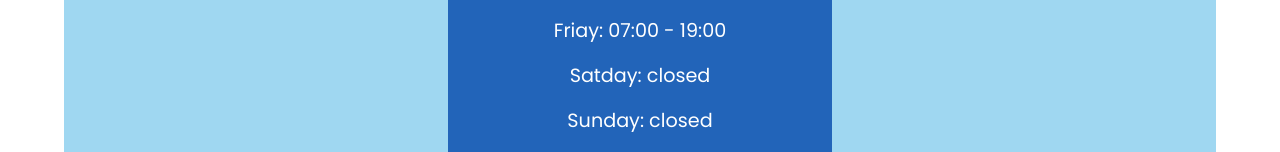
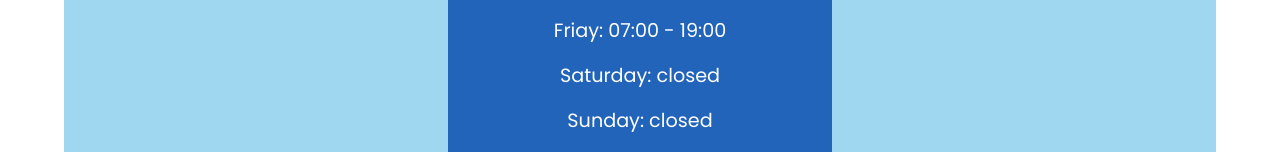
Before and after one commit to luana-david/Clinnetic-Angular, an Angular app: page / in a window 1280 px wide. Shown: the part 713-865 px from the top of the page. Built offline with nearby package versions, Linux system fonts and the light colour scheme.

Commit message:
correct typo

```diff
--- a/src/app/home/home-page/home-page.component.html
+++ b/src/app/home/home-page/home-page.component.html
@@ -18,7 +18,7 @@
             <p>Wensday: 07:00 - 19:00</p>
             <p>Thursday: 07:00 - 19:00</p>
             <p>Friay: 07:00 - 19:00</p>
-            <p>Satday: closed</p>
+            <p>Saturday: closed</p>
             <p>Sunday: closed</p>
         </div>
     </div>
```
